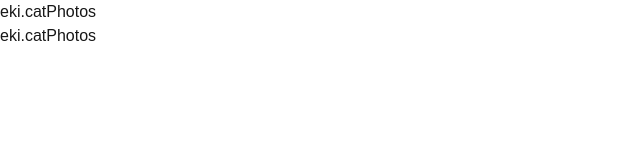
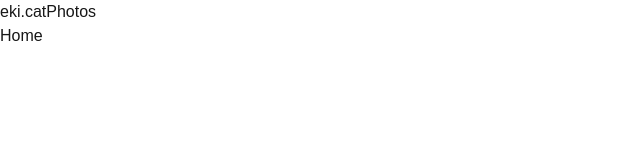
Before and after one commit to Noah-Huppert/eki.cat, a Next.js app in the folder ekicat/: page / in a window 1280 px wide. Shown: the top 160 px of the page, without its empty margins (0-640 px from the left). Built offline with nearby package versions, Linux system fonts and the light colour scheme.

Commit message:
rm header from home page

```diff
--- a/ekicat/src/app/page.tsx
+++ b/ekicat/src/app/page.tsx
@@ -2,22 +2,8 @@ import Link from "next/link";
 
 export default function Home() {
   return (
-    <header className="bg-background fg-foreground flex flex-row px-4">
-      <nav className="flex flex-row grow h-14">
-        <Link
-          href="/"
-          className="grow self-center"
-        >
-          eki.cat
-        </Link>
-
-        <Link
-          href="/photos"
-          className="self-center"
-        >
-          Photos
-        </Link>
-      </nav>
-    </header>
+    <div>
+      Home
+    </div>
   );
 }
```
